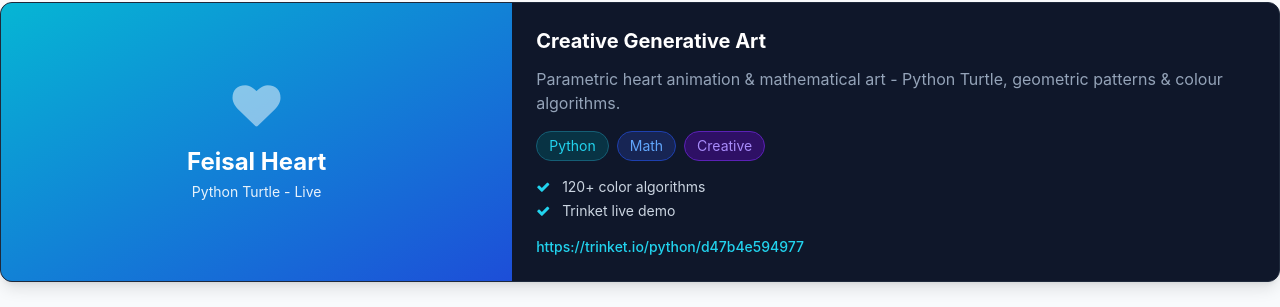
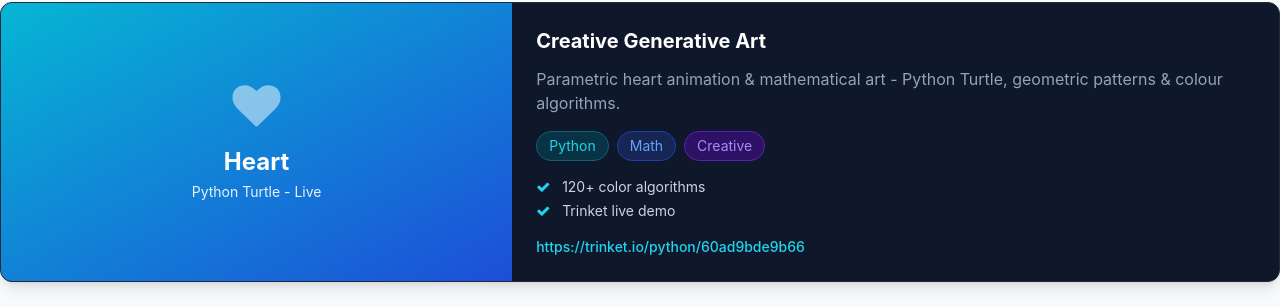
Before and after one commit to tawhiida44-debug/portfolio-, a plain HTML site: page index.html in a window 1280 px wide. Shown: the part 2839-3146 px from the top of the page. Drawn offline with nearby package versions, Linux system fonts and the light colour scheme.

Commit message:
Update index.html

```diff
--- a/index.html
+++ b/index.html
@@ -235,7 +235,7 @@
     <div class="md:w-2/5 bg-gradient-to-br from-cyan-500 to-blue-700 p-8 flex items-center justify-center">
       <div class="text-center text-white">
         <i class="fa fa-heart text-5xl mb-4 animate-pulse"></i>
-        <h3 class="text-2xl font-bold">Feisal Heart</h3>
+        <h3 class="text-2xl font-bold">Heart</h3>
         <p class="opacity-90 text-sm mt-1">Python Turtle - Live</p>
       </div>
     </div>
@@ -251,7 +251,7 @@
         <li><i class="fa fa-check text-cyan-400 mr-2"></i> 120+ color algorithms</li>
         <li><i class="fa fa-check text-cyan-400 mr-2"></i> Trinket live demo</li>
       </ul>
-      <p class="text-cyan-400 font-medium text-sm">https://trinket.io/python/d47b4e594977</p>
+      <p class="text-cyan-400 font-medium text-sm">https://trinket.io/python/60ad9bde9b66</p>
     </div>
   </div>
 
```
